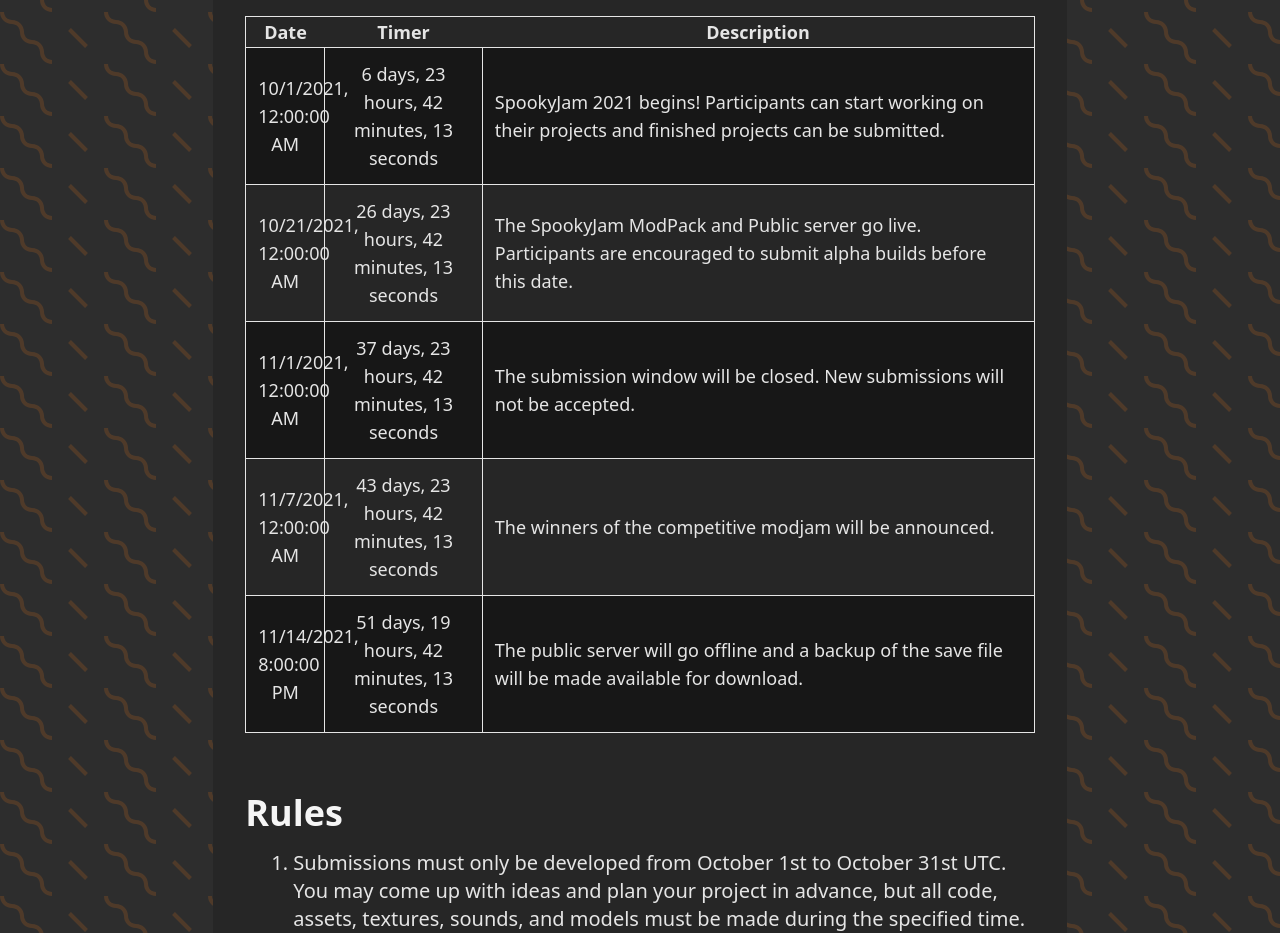
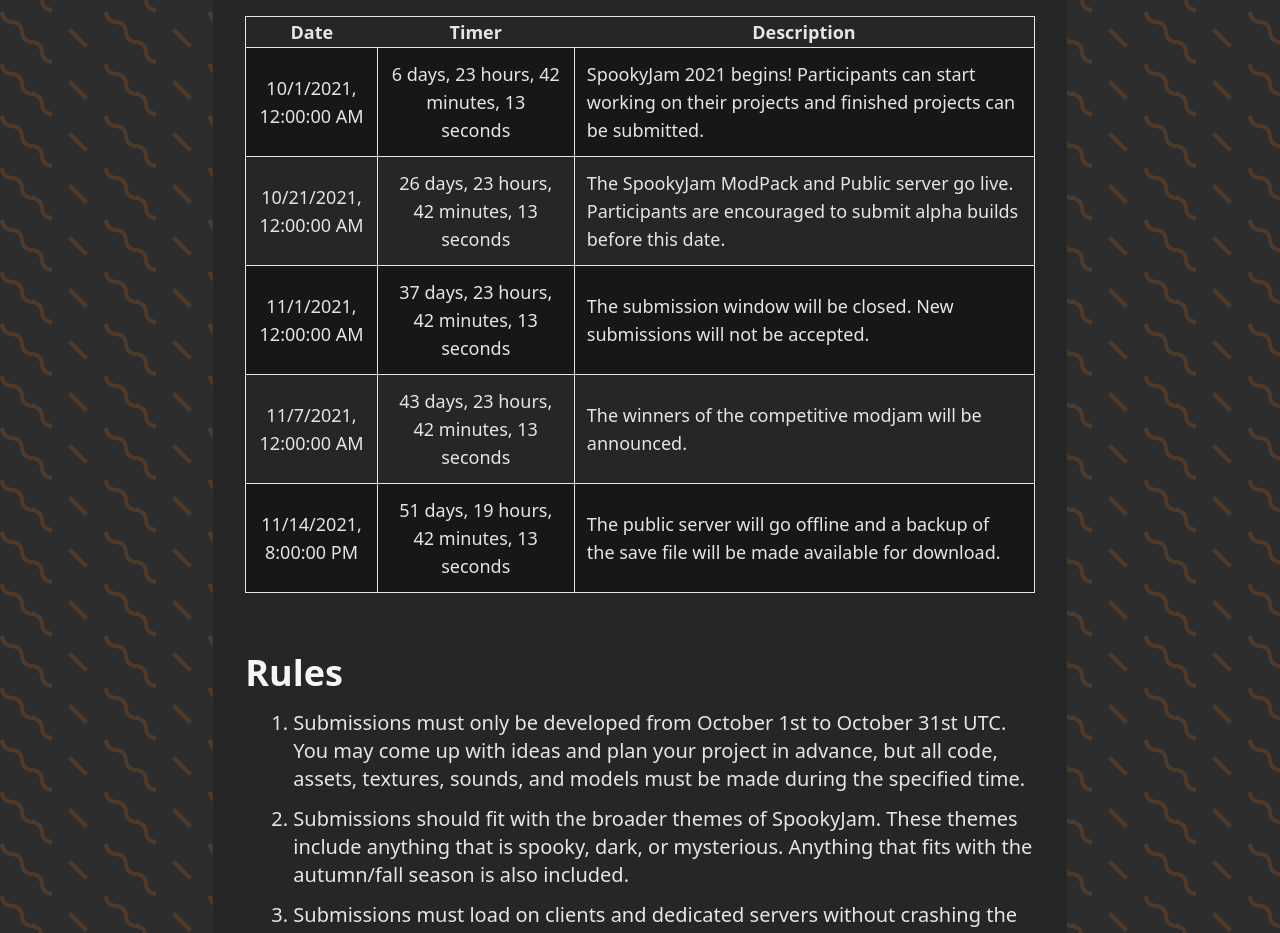
Before and after one commit to jaredlll08/spookyjam-2021, a Next.js app: page / in a window 1280 px wide. Shown: the part 476-1409 px from the top of the page. Built offline with nearby package versions, Linux system fonts and the light colour scheme.

Commit message:
Fixed the table jumping around on first load

```diff
--- a/src/components/timetable.tsx
+++ b/src/components/timetable.tsx
@@ -1,5 +1,5 @@
-import React, { ReactElement, ReactNode } from "react";
-import Countdown, { CountdownRenderProps } from 'react-countdown';
+import React, {PropsWithChildren, ReactElement} from "react";
+import {CountdownRendererLoader, DateRendererLoader} from "./timetable_loader";
 
 export default function TimeTable(): ReactElement {
 
@@ -9,41 +9,41 @@
             <table className='table-fixed border w-full text-base sm:text-lg'>
                 <thead>
                     <tr>
-                        <th className=''>Date</th>
-                        <th className='hidden sm:table-cell w-[20%]'>Timer</th>
-                        <th className='w-[70%]'>Description</th>
+                        <th className={`w-3/12 md:w-2/12`}>Date</th>
+                        <th className='hidden sm:table-cell w-2/12 md:w-3/12'>Timer</th>
+                        <th className={`w-7/12`}>Description</th>
                     </tr>
                 </thead>
 
-                <TimeRow other={true} time={Date.UTC(2021, 9, 1, 0, 0, 0)} desc='SpookyJam 2021 begins! Participants can start working on their projects and finished projects can be submitted.' />
-                <TimeRow time={Date.UTC(2021, 9, 21, 0, 0, 0)} desc='The SpookyJam ModPack and Public server go live. Participants are encouraged to submit alpha builds before this date.' />
-                <TimeRow other={true} time={Date.UTC(2021, 10, 1, 0, 0, 0)} desc='The submission window will be closed. New submissions will not be accepted.' />
-                <TimeRow time={Date.UTC(2021, 10, 7, 0, 0, 0)} desc='The winners of the competitive modjam will be announced.' />
-                <TimeRow other={true} time={Date.UTC(2021, 10, 14, 20, 0, 0)} desc='The public server will go offline and a backup of the save file will be made available for download.' />
+                <tbody>
+                    <TimeRow time={Date.UTC(2021, 9, 1, 0, 0, 0)}>
+                        SpookyJam 2021 begins! Participants can start working on their projects and finished projects can be submitted.
+                    </TimeRow>
+                    <TimeRow time={Date.UTC(2021, 9, 21, 0, 0, 0)}>
+                        The SpookyJam ModPack and Public server go live. Participants are encouraged to submit alpha builds before this date.
+                    </TimeRow>
+                    <TimeRow time={Date.UTC(2021, 10, 1, 0, 0, 0)}>
+                        The submission window will be closed. New submissions will not be accepted.
+                    </TimeRow>
+                    <TimeRow time={Date.UTC(2021, 10, 7, 0, 0, 0)}>
+                        The winners of the competitive modjam will be announced.
+                    </TimeRow>
+                    <TimeRow time={Date.UTC(2021, 10, 14, 20, 0, 0)}>
+                        The public server will go offline and a backup of the save file will be made available for download.
+                    </TimeRow>
+                </tbody>
             </table>
         </div>
     );
 }
 
-function TimeRow({ time, desc, other = false }: { time: number, desc: string, other?: boolean }): ReactElement {
+function TimeRow({ time, children }: PropsWithChildren<{ time: number}>): ReactElement {
 
     return (
-        <tbody>
-            <tr className={'' + (other ? 'bg-gray-900' : '')}>
-                <td className='border px-1 sm:px-3 py-3 text-center' >{new Date(time).toLocaleString()}</td>
-                <td className='hidden sm:table-cell border p-3 text-center' ><Countdown date={time} renderer={renderTimer} /></td>
-                <td className='border px-1 sm:px-3 py-3' >{desc}</td>
+            <tr className={`odd:bg-gray-900`}>
+                <td className='border px-1 sm:px-3 py-3 text-center' ><DateRendererLoader time={time}/></td>
+                <td className='hidden sm:table-cell border p-3 text-center' ><CountdownRendererLoader time={time}/></td>
+                <td className='border px-1 sm:px-3 py-3' >{children}</td>
             </tr>
-        </tbody>
     );
 }
-
-function renderTimer(props: CountdownRenderProps): ReactNode {
-
-    if (props.completed) {
-
-        return <p>This date has passed.</p>;
-    }
-
-    return <p>{props.days} days, {props.hours} hours, {props.minutes} minutes, {props.seconds} seconds</p>
-}
--- /dev/null
+++ b/src/components/timetable/CountdownRenderer.tsx
@@ -0,0 +1,17 @@
+import React, {ReactElement, ReactNode} from "react";
+import Countdown, {CountdownRenderProps} from "react-countdown";
+
+export default function CountdownRenderer({time}: { time: number }): ReactElement {
+    return <Countdown date = {time} renderer = {renderTimer}/>;
+}
+
+
+function renderTimer(props: CountdownRenderProps): ReactNode {
+
+    if (props.completed) {
+
+        return <p>This date has passed.</p>;
+    }
+
+    return <p>{props.days} days, {props.hours} hours, {props.minutes} minutes, {props.seconds} seconds</p>
+}
--- /dev/null
+++ b/src/components/timetable/DateRenderer.tsx
@@ -0,0 +1,7 @@
+import {ReactElement} from "react";
+
+export default function DateRenderer({time}: { time: number }): ReactElement {
+    return <>
+        {new Date(time).toLocaleString()}
+    </>;
+}
--- a/src/components/timetable_loader.tsx
+++ b/src/components/timetable_loader.tsx
@@ -1,3 +1,14 @@
 import dynamic from 'next/dynamic';
+import React from "react";
 
-export default dynamic(() => import('./timetable'), { ssr: false });
+export const DateRendererLoader = dynamic(() => import('./timetable/DateRenderer'), {
+    ssr: false, loading: () => {
+       return <div className={`animate-pulse h-7 w-full bg-gray-700 rounded`}/>
+    }
+});
+
+export const CountdownRendererLoader = dynamic(() => import('./timetable/CountdownRenderer'), {
+    ssr: false, loading: () => {
+        return <div className={`animate-pulse h-7 w-full bg-gray-700 rounded`}/>
+    }
+});
--- a/src/pages/index.tsx
+++ b/src/pages/index.tsx
@@ -4,6 +4,7 @@
 import TimeTableLoader from '../components/timetable_loader'
 import Sponsor from "components/Sponsor";
 import { NextSeo } from 'next-seo'
+import TimeTable from "../components/timetable";
 
 export default function Home(): ReactElement {
 
@@ -44,7 +45,7 @@
 
                 <div id='timetable'>
                     <h2>Event Timetable</h2>
-                    <TimeTableLoader />
+                    <TimeTable />
                 </div>
 
                 <br />
```
